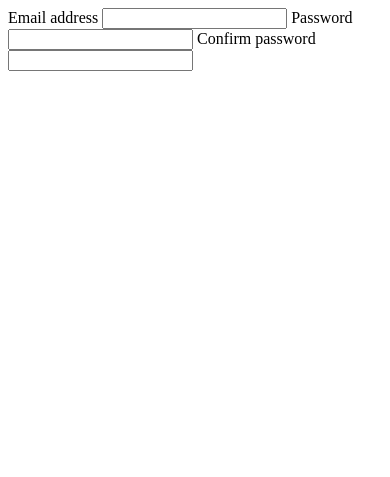
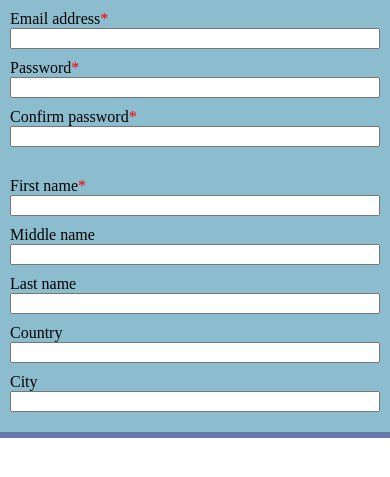
Before and after one commit to radu781/FriendHub-backend, a Flask app: page /register in a window 390 px wide. Shown: the top 477 px of the page. Run offline with Flask 2, Linux system fonts and the light colour scheme; parts of the project's set-up code (start-up, migrations or seed data) failed here and were passed over.

Commit message:
Register page UI changes, register tests, initial permissions support

```diff
--- a/friendhub/config/testing.example.ini
+++ b/friendhub/config/testing.example.ini
@@ -10,7 +10,9 @@ active=
 email=
 password=
 first_name=
+middle_name=
 last_name=
 country=
 city=
 education=
+extra=
--- a/friendhub/src/controllers/login_controller.py
+++ b/friendhub/src/controllers/login_controller.py
@@ -22,7 +22,7 @@ def login() -> Response:
     parser = ArgumentParser(
         request,
         {
-            Argument("username", ArgType.Mandatory, None),
+            Argument("email", ArgType.Mandatory, None),
             Argument("password", ArgType.Mandatory, None),
         },
         Method.Post,
@@ -39,7 +39,7 @@ def login() -> Response:
 
     current_user = User(
         id_=uuid4(),
-        email=values["username"],
+        email=values["email"],
         password=values["password"],
         join_time=datetime.now(),
     )
--- /dev/null
+++ b/friendhub/static/styles/register.css
@@ -0,0 +1,34 @@
+form {
+    display: flex;
+    justify-content: space-evenly;
+}
+
+.account-details {
+    display: flex;
+    flex-direction: column;
+    background-color: rgb(139, 189, 206);
+    padding: 10px;
+}
+
+.mandatory-field::after {
+    content: "*";
+    color: red;
+}
+
+.more-details {
+    display: flex;
+    flex-direction: column;
+    background-color: rgb(139, 189, 206);
+    padding: 10px;
+}
+
+.account-details>input,
+.more-details>input {
+    margin-bottom: 10px;
+}
+
+@media screen and (max-width: 700px) {
+    form {
+        flex-direction: column;
+    }
+}
--- a/friendhub/templates/login.html
+++ b/friendhub/templates/login.html
@@ -1,7 +1,7 @@
 {% extends "base.html" %} {% block title %} Login{% endblock %} {% block body %}
 <form action="/api/login" method="post">
-    <label for="username">{{ _("Email address") }}</label>
-    <input type="text" name="username" id="username" required />
+    <label for="email">{{ _("Email address") }}</label>
+    <input type="text" name="email" id="email" required />
     <label for="password">{{ _("Password") }}</label>
     <input type="password" name="password" id="password" required />
     <button type="submit" style="visibility: hidden"></button>
--- a/friendhub/templates/register.html
+++ b/friendhub/templates/register.html
@@ -1,11 +1,34 @@
-{% extends "base.html" %} {% block title %} Register {% endblock %} {% block body %}
-<form action="/api/register" method="post">
-    <label for="username">{{ _("Email address") }}</label>
-    <input type="text" name="username" id="username" required />
-    <label for="password">{{ _("Password") }}</label>
-    <input type="password" name="password" id="password" required />
-    <label for="password-confirm">{{ _("Confirm password") }}</label>
-    <input type="password" name="password-confirm" id="password-confirm" required />
-    <button type="submit" style="visibility: hidden"></button>
-</form>
+{% extends "base.html" %} {% block title %} Register {% endblock %} {% block extra_head %}
+<link rel="stylesheet" href="{{ url_for('static', filename='styles/index.css') }}" />
+<link rel="stylesheet" href="{{ url_for('static', filename='styles/register.css') }}" /> {% endblock %}{% block body %}
+<div class="main">
+    <div class="left"></div>
+    <div class="middle">
+        <form action="/api/register" method="post">
+            <div class="account-details">
+                <label for="email" class="mandatory-field">{{ _("Email address") }}</label>
+                <input type="text" name="email" id="email" required />
+                <label for="password" class="mandatory-field">{{ _("Password") }}</label>
+                <input type="password" name="password" id="password" required />
+                <label for="password-confirm" class="mandatory-field">{{ _("Confirm password") }}</label>
+                <input type="password" name="password-confirm" id="password-confirm" required />
+            </div>
+            <div class="more-details">
+                <label for="first-name" class="mandatory-field">{{ _("First name") }}</label>
+                <input type="text" name="first-name" id="first-name" required />
+                <label for="middle-name">{{ _("Middle name") }}</label>
+                <input type="text" name="middle-name" id="middle-name" />
+                <label for="last-name">{{ _("Last name") }}</label>
+                <input type="text" name="last-name" id="last-name" />
+                <label for="country">{{ _("Country") }}</label>
+                <input type="text" name="country" id="country" />
+                <label for="city">{{ _("City") }}</label>
+                <input type="text" name="city" id="city" />
+            </div>
+            <button type="submit" style="visibility: hidden"></button>
+        </form>
+    </div>
+    <div class="right"></div>
+</div>
+
 {% endblock %}
```
Also changed, not shown: friendhub/src/controllers/register_controller.py (+20 -5 lines), friendhub/src/database/user_dao.py (+13 -4 lines), friendhub/src/models/user_model.py (+7 -0 lines), friendhub/tests/__init__.py (+2 -0 lines), friendhub/tests/test_login.py (+7 -4 lines), friendhub/tests/test_register.py (added, +98 -0 lines).
